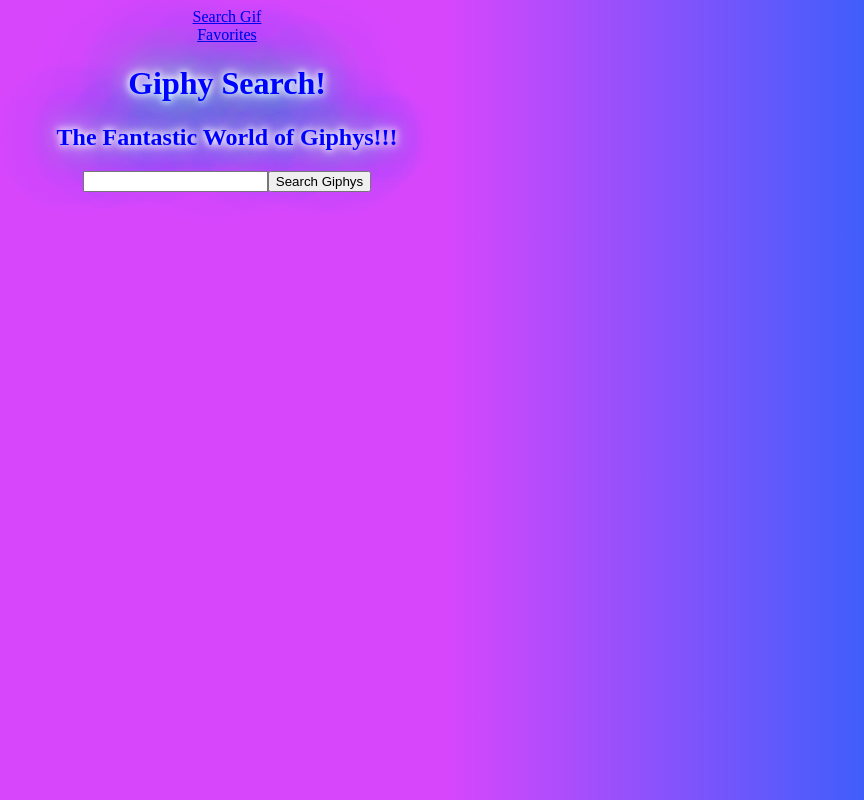
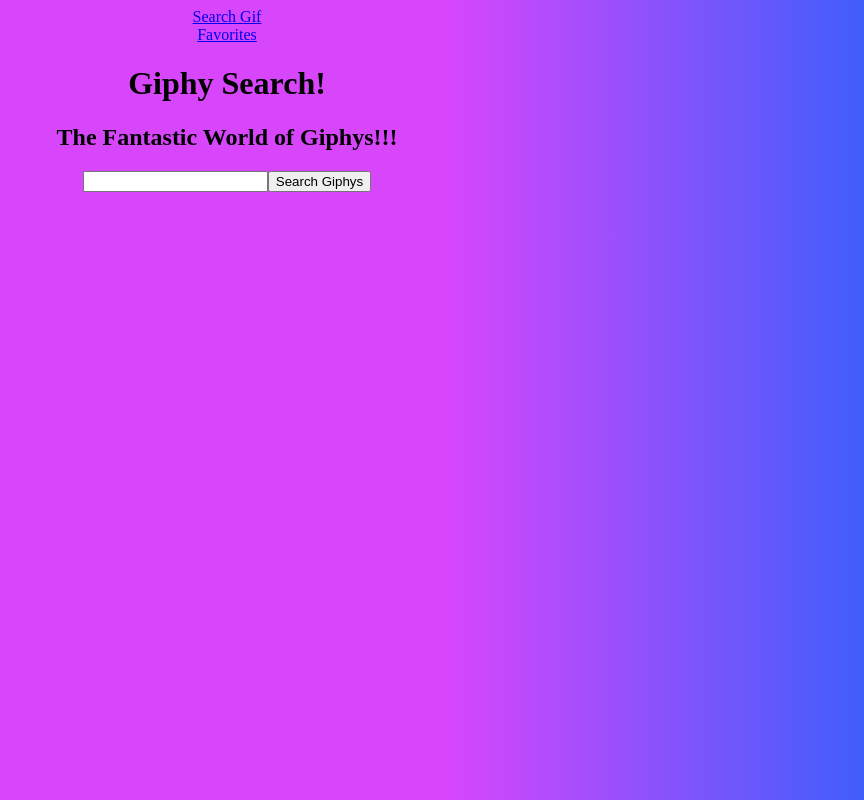
Before and after one commit to KatherineDaugherty/Group-Giphy-Saga-Project, a React (Create React App) app: page /#/ in a window 1280 px wide. Shown: the whole page, without its empty margins (413-1277 px from the left). Built offline with nearby package versions, Linux system fonts and the light colour scheme.

Commit message:
took out neon text as it was slowing everything down

```diff
--- a/src/components/App/App.css
+++ b/src/components/App/App.css
@@ -3,7 +3,7 @@
 background: linear-gradient(270deg, rgba(63,94,251,1) 0%, rgba(216,70,252,1) 33%);
 }
 
-.neonText {
+/* .neonText {
     color: blue;
     text-shadow:
       0 0 7px #fff,
@@ -14,4 +14,4 @@
       0 0 92px #0fa,
       0 0 102px #0fa,
       0 0 151px #0fa;
-  }
+  } */
```
Also changed, not shown: src/components/FavoriteView/FavoriteView.css (+13 -0 lines), src/components/GifCard/GifCard.css (+13 -0 lines), src/components/SearchView/SearchView.css (+12 -0 lines).
